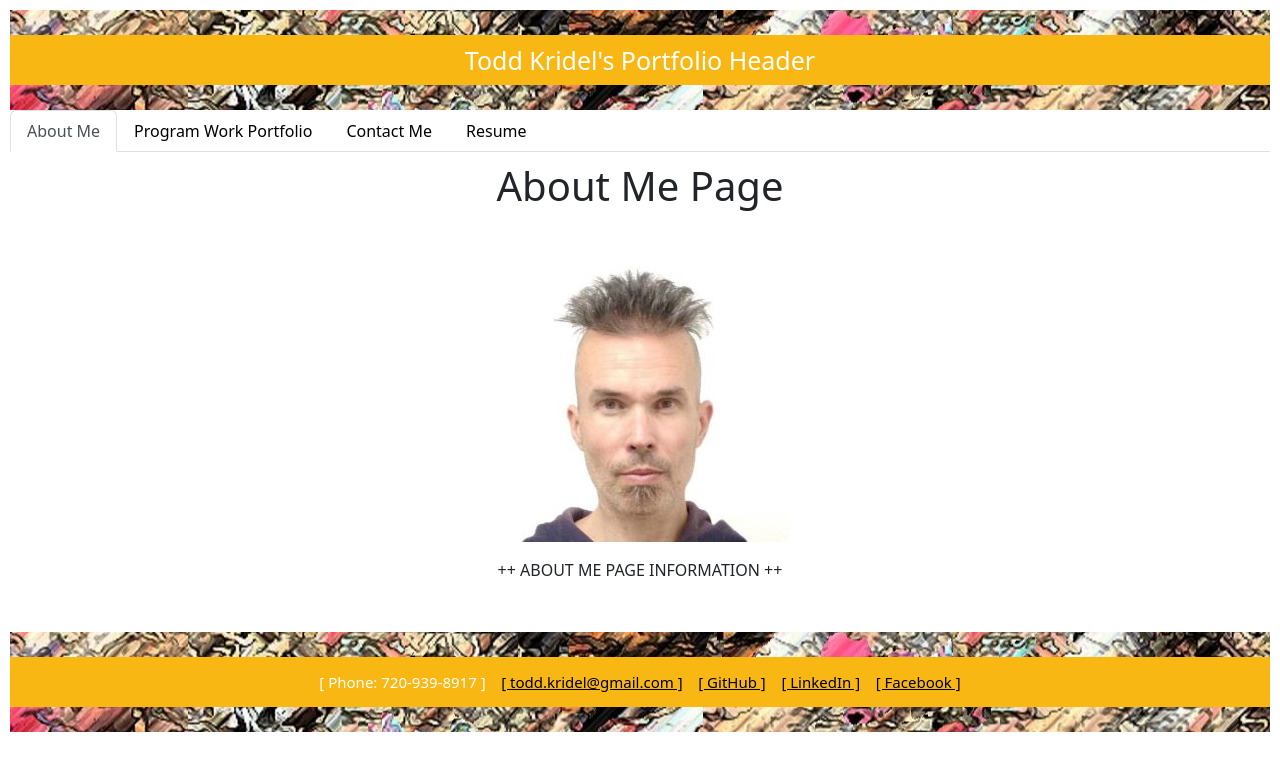
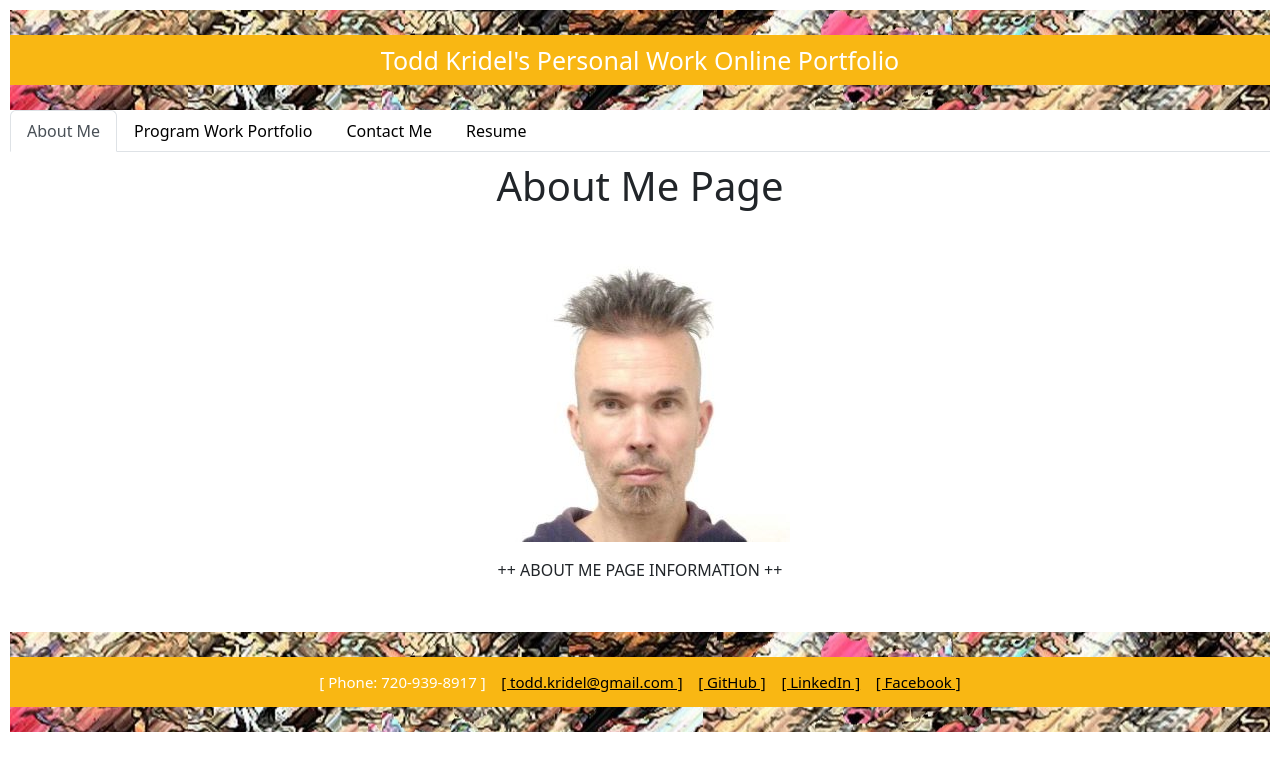
Before and after one commit to Todd-Kridel/todd-kridel-portfolio-webpage-react, a React (Create React App) app: page / in a window 1280 px wide. Shown: the top 770 px of the page. Built offline with nearby package versions, Linux system fonts and the light colour scheme.

Commit message:
refinements

```diff
--- a/src/components/Header.js
+++ b/src/components/Header.js
@@ -11,7 +11,7 @@ function Header() {
 return (
 <header className="header">
 
-  <h1>Todd Kridel's Portfolio Header</h1>
+  <h1>Todd Kridel's Personal Work Online Portfolio</h1>
 
 </header>
 );
```
